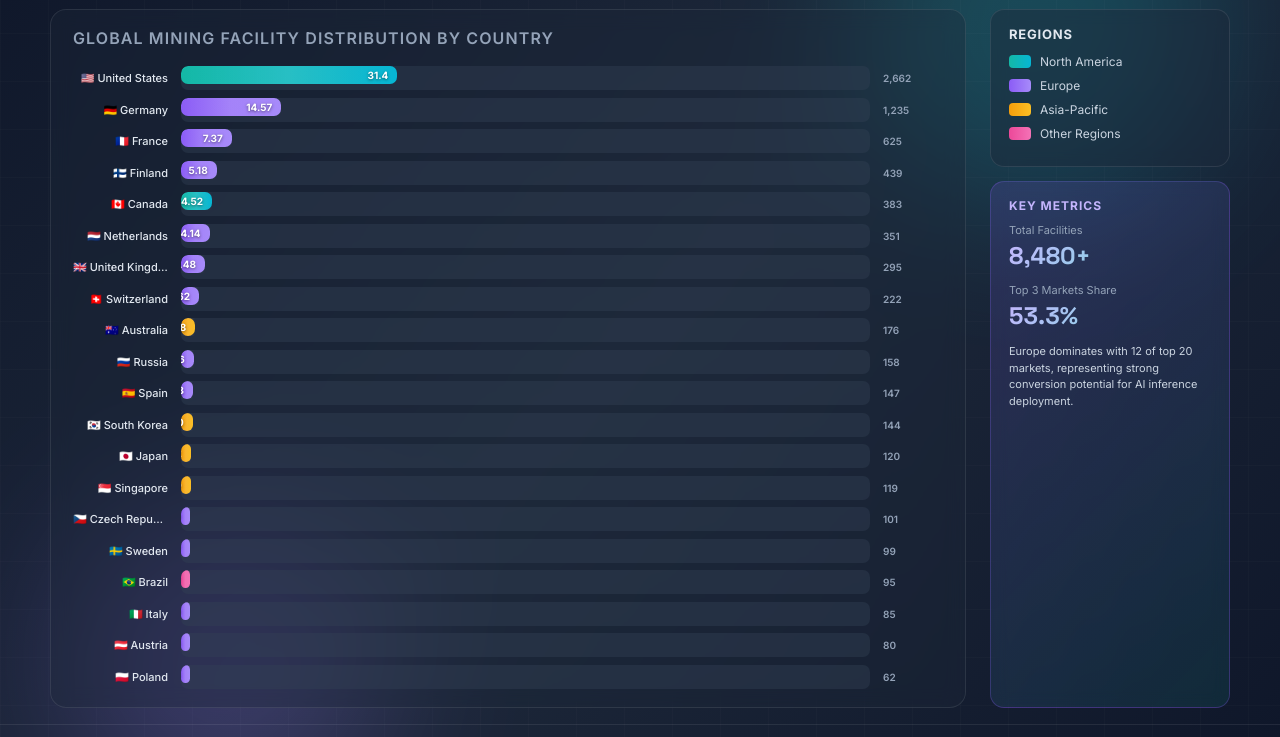
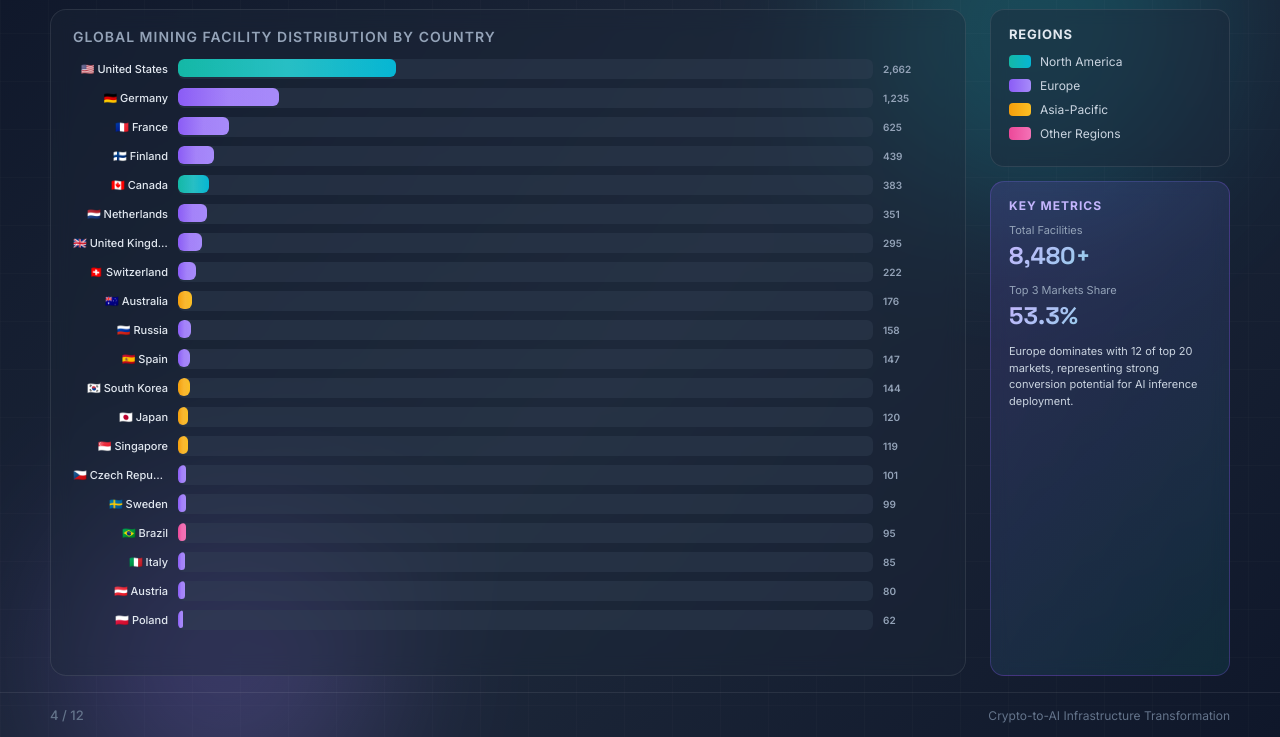
Before and after one commit to dapandaETH/pitch-deck, a plain HTML site: page 04.html in a window 1280 px wide. Shown: the part 63-800 px from the top of the page. Drawn offline with Linux system fonts and the light colour scheme.

Commit message:
Add GitHub Pages URL, clean up duplicate CSS in slide 4, remove bar-value labels

```diff
--- a/04.html
+++ b/04.html
@@ -165,10 +165,6 @@
         .bar-fill {
             height: 100%;
             border-radius: 6px;
-            display: flex;
-            align-items: center;
-            justify-content: flex-end;
-            padding-right: 7px;
             transition: width 0.9s ease;
             position: relative;
         }
@@ -183,14 +179,7 @@
             background: linear-gradient(90deg, transparent 0%, rgba(255,255,255,0.11) 50%, transparent 100%);
         }
 
-        .bar-value {
-            font-size: 10.5px;
-            font-weight: 700;
-            color: #ffffff;
-            text-shadow: 0 1px 3px rgba(0,0,0,0.5);
-            z-index: 1;
-        }
-
+        .bar-value { display: none; }
         .stats-value {
             width: 65px;
             font-size: 10.5px;
@@ -200,94 +189,10 @@
             flex-shrink: 0;
         }
 
-        .chart-title {
-            font-size: 16px;
-            font-weight: 600;
-            color: #94a3b8;
-            text-transform: uppercase;
-            letter-spacing: 1.1px;
-            margin-bottom: 18px;
-        }
-
-        .chart-container {
-            flex: 1;
-            display: flex;
-            flex-direction: column;
-            gap: 7.5px;
-            overflow-y: auto;
-            overflow-x: hidden;
-        }
-
-        .bar-row {
-            display: flex;
-            align-items: center;
-            gap: 13px;
-            height: 30px;
-        }
-
-        .country-name {
-            width: 120px;
-            font-size: 12.5px;
-            font-weight: 500;
-            color: #e2e8f0;
-            flex-shrink: 0;
-            text-align: right;
-            white-space: nowrap;
-            overflow: hidden;
-            text-overflow: ellipsis;
-        }
-
-        .bar-wrapper {
-            flex: 1;
-            height: 24px;
-            background: rgba(51, 65, 85, 0.42);
-            border-radius: 7px;
-            overflow: hidden;
-            position: relative;
-        }
-
-        .bar-fill {
-            height: 100%;
-            border-radius: 7px;
-            display: flex;
-            align-items: center;
-            justify-content: flex-end;
-            padding-right: 9px;
-            transition: width 0.9s ease;
-            position: relative;
-        }
-
-        .bar-fill::after {
-            content: '';
-            position: absolute;
-            top: 0;
-            left: 0;
-            right: 0;
-            bottom: 0;
-            background: linear-gradient(90deg, transparent 0%, rgba(255,255,255,0.11) 50%, transparent 100%);
-        }
-
-        .bar-value {
-            font-size: 11.5px;
-            font-weight: 700;
-            color: #ffffff;
-            text-shadow: 0 1px 3px rgba(0,0,0,0.5);
-            z-index: 1;
-        }
-
         .region-north-america { background: linear-gradient(90deg, #14b8a6 0%, #06b6d4 100%); }
         .region-europe { background: linear-gradient(90deg, #8b5cf6 0%, #a78bfa 100%); }
         .region-asia-pacific { background: linear-gradient(90deg, #f59e0b 0%, #fbbf24 100%); }
         .region-other { background: linear-gradient(90deg, #ec4899 0%, #f472b6 100%); }
-
-        .stats-value {
-            width: 75px;
-            font-size: 11.5px;
-            font-weight: 600;
-            color: #94a3b8;
-            text-align: left;
-            flex-shrink: 0;
-        }
 
         /* Sidebar */
         .sidebar {
@@ -389,7 +294,7 @@
             .bar-row { height: 24px; }
             .country-name { width: 95px; font-size: 11px; }
             .bar-fill { height: 18px; }
-            .bar-value { font-size: 10px; }
+            .bar-value { display: none; }
             .stats-value { width: 60px; font-size: 10px; }
         }
     </style>
@@ -413,102 +318,102 @@
                 <div class="chart-container">
                     <div class="bar-row">
                         <span class="country-name">🇺🇸 United States</span>
-                        <div class="bar-wrapper"><div class="bar-fill region-north-america" style="width: 31.4%;"><span class="bar-value">31.4</span></div></div>
+                        <div class="bar-wrapper"><div class="bar-fill region-north-america" style="width: 31.4%;"></div></div>
                         <span class="stats-value">2,662</span>
                     </div>
                     <div class="bar-row">
                         <span class="country-name">🇩🇪 Germany</span>
-                        <div class="bar-wrapper"><div class="bar-fill region-europe" style="width: 14.57%;"><span class="bar-value">14.57</span></div></div>
+                        <div class="bar-wrapper"><div class="bar-fill region-europe" style="width: 14.57%;"></div></div>
                         <span class="stats-value">1,235</span>
                     </div>
                     <div class="bar-row">
                         <span class="country-name">🇫🇷 France</span>
-                        <div class="bar-wrapper"><div class="bar-fill region-europe" style="width: 7.37%;"><span class="bar-value">7.37</span></div></div>
+                        <div class="bar-wrapper"><div class="bar-fill region-europe" style="width: 7.37%;"></div></div>
                         <span class="stats-value">625</span>
                     </div>
                     <div class="bar-row">
                         <span class="country-name">🇫🇮 Finland</span>
-                        <div class="bar-wrapper"><div class="bar-fill region-europe" style="width: 5.18%;"><span class="bar-value">5.18</span></div></div>
+                        <div class="bar-wrapper"><div class="bar-fill region-europe" style="width: 5.18%;"></div></div>
                         <span class="stats-value">439</span>
                     </div>
                     <div class="bar-row">
                         <span class="country-name">🇨🇦 Canada</span>
-                        <div class="bar-wrapper"><div class="bar-fill region-north-america" style="width: 4.52%;"><span class="bar-value">4.52</span></div></div>
+                        <div class="bar-wrapper"><div class="bar-fill region-north-america" style="width: 4.52%;"></div></div>
                         <span class="stats-value">383</span>
                     </div>
                     <div class="bar-row">
                         <span class="country-name">🇳🇱 Netherlands</span>
-                        <div class="bar-wrapper"><div class="bar-fill region-europe" style="width: 4.14%;"><span class="bar-value">4.14</span></div></div>
+                        <div class="bar-wrapper"><div class="bar-fill region-europe" style="width: 4.14%;"></div></div>
                         <span class="stats-value">351</span>
                     </div>
                     <div class="bar-row">
                         <span class="country-name">🇬🇧 United Kingdom</span>
-                        <div class="bar-wrapper"><div class="bar-fill region-europe" style="width: 3.48%;"><span class="bar-value">3.48</span></div></div>
+                        <div class="bar-wrapper"><div class="bar-fill region-europe" style="width: 3.48%;"></div></div>
                         <span class="stats-value">295</span>
                     </div>
                     <div class="bar-row">
                         <span class="country-name">🇨🇭 Switzerland</span>
-                        <div class="bar-wrapper"><div class="bar-fill region-europe" style="width: 2.62%;"><span class="bar-value">2.62</span></div></div>
+                        <div class="bar-wrapper"><div class="bar-fill region-europe" style="width: 2.62%;"></div></div>
                         <span class="stats-value">222</span>
                     </div>
                     <div class="bar-row">
                         <span class="country-name">🇦🇺 Australia</span>
-                        <div class="bar-wrapper"><div class="bar-fill region-asia-pacific" style="width: 2.08%;"><span class="bar-value">2.08</span></div></div>
+                        <div class="bar-wrapper"><div class="bar-fill region-asia-pacific" style="width: 2.08%;"></div></div>
                         <span class="stats-value">176</span>
                     </div>
                     <div class="bar-row">
                         <span class="country-name">🇷🇺 Russia</span>
-                        <div class="bar-wrapper"><div class="bar-fill region-europe" style="width: 1.86%;"><span class="bar-value">1.86</span></div></div>
+                        <div class="bar-wrapper"><div class="bar-fill region-europe" style="width: 1.86%;"></div></div>
                         <span class="stats-value">158</span>
                     </div>
                     <div class="bar-row">
                         <span class="country-name">🇪🇸 Spain</span>
-                        <div class="bar-wrapper"><div class="bar-fill region-europe" style="width: 1.73%;"><span class="bar-value">1.73</span></div></div>
+                        <div class="bar-wrapper"><div class="bar-fill region-europe" style="width: 1.73%;"></div></div>
                         <span class="stats-value">147</span>
                     </div>
                     <div class="bar-row">
                         <span class="country-name">🇰🇷 South Korea</span>
-                        <div class="bar-wrapper"><div class="bar-fill region-asia-pacific" style="width: 1.70%;"><span class="bar-value">1.70</span></div></div>
+                        <div class="bar-wrapper"><div class="bar-fill region-asia-pacific" style="width: 1.70%;"></div></div>
                         <span class="stats-value">144</span>
                     </div>
                     <div class="bar-row">
                         <span class="country-name">🇯🇵 Japan</span>
-                        <div class="bar-wrapper"><div class="bar-fill region-asia-pacific" style="width: 1.42%;"><span class="bar-value">1.42</span></div></div>
+                        <div class="bar-wrapper"><div class="bar-fill region-asia-pacific" style="width: 1.42%;"></div></div>
                         <span class="stats-value">120</span>
                     </div>
                     <div class="bar-row">
                         <span class="country-name">🇸🇬 Singapore</span>
-                        <div class="bar-wrapper"><div class="bar-fill region-asia-pacific" style="width: 1.40%;"><span class="bar-value">1.40</span></div></div>
+                        <div class="bar-wrapper"><div class="bar-fill region-asia-pacific" style="width: 1.40%;"></div></div>
                         <span class="stats-value">119</span>
                     </div>
                     <div class="bar-row">
                         <span class="country-name">🇨🇿 Czech Republic</span>
-                        <div class="bar-wrapper"><div class="bar-fill region-europe" style="width: 1.19%;"><span class="bar-value">1.19</span></div></div>
+                        <div class="bar-wrapper"><div class="bar-fill region-europe" style="width: 1.19%;"></div></div>
                         <span class="stats-value">101</span>
                     </div>
                     <div class="bar-row">
                         <span class="country-name">🇸🇪 Sweden</span>
-                        <div class="bar-wrapper"><div class="bar-fill region-europe" style="width: 1.17%;"><span class="bar-value">1.17</span></div></div>
+                        <div class="bar-wrapper"><div class="bar-fill region-europe" style="width: 1.17%;"></div></div>
                         <span class="stats-value">99</span>
                     </div>
                     <div class="bar-row">
                         <span class="country-name">🇧🇷 Brazil</span>
-                        <div class="bar-wrapper"><div class="bar-fill region-other" style="width: 1.12%;"><span class="bar-value">1.12</span></div></div>
+                        <div class="bar-wrapper"><div class="bar-fill region-other" style="width: 1.12%;"></div></div>
                         <span class="stats-value">95</span>
                     </div>
                     <div class="bar-row">
                         <span class="country-name">🇮🇹 Italy</span>
-                        <div class="bar-wrapper"><div class="bar-fill region-europe" style="width: 1.00%;"><span class="bar-value">1.00</span></div></div>
+                        <div class="bar-wrapper"><div class="bar-fill region-europe" style="width: 1.00%;"></div></div>
                         <span class="stats-value">85</span>
                     </div>
                     <div class="bar-row">
                         <span class="country-name">🇦🇹 Austria</span>
-                        <div class="bar-wrapper"><div class="bar-fill region-europe" style="width: 0.94%;"><span class="bar-value">0.94</span></div></div>
+                        <div class="bar-wrapper"><div class="bar-fill region-europe" style="width: 0.94%;"></div></div>
                         <span class="stats-value">80</span>
                     </div>
                     <div class="bar-row">
                         <span class="country-name">🇵🇱 Poland</span>
-                        <div class="bar-wrapper"><div class="bar-fill region-europe" style="width: 0.73%;"><span class="bar-value">0.73</span></div></div>
+                        <div class="bar-wrapper"><div class="bar-fill region-europe" style="width: 0.73%;"></div></div>
                         <span class="stats-value">62</span>
                     </div>
                 </div>
```
Also changed, not shown: index.html (+11 -1 lines).
